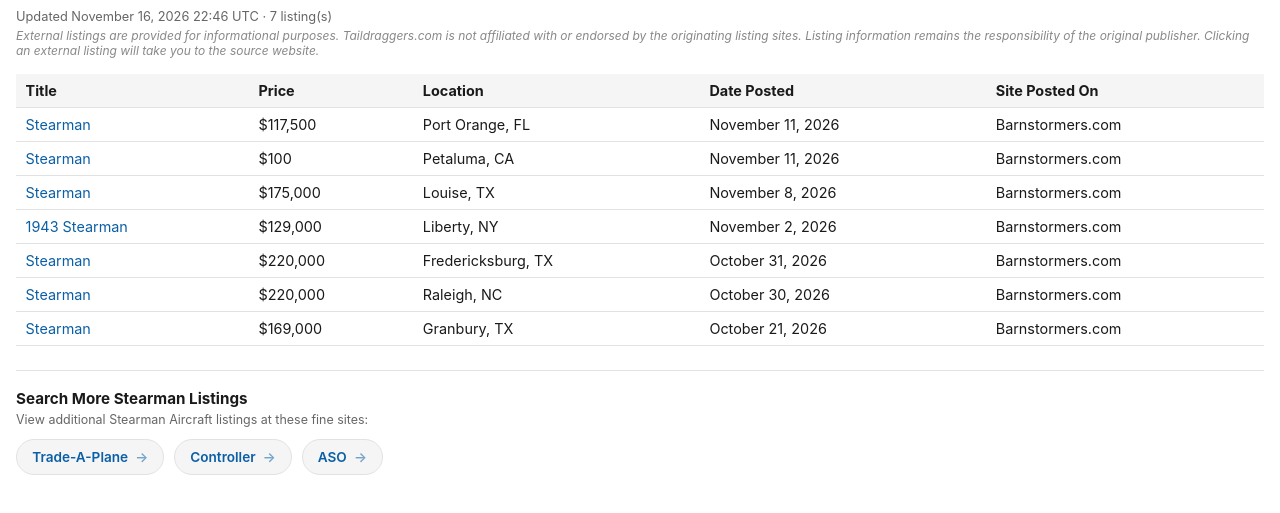
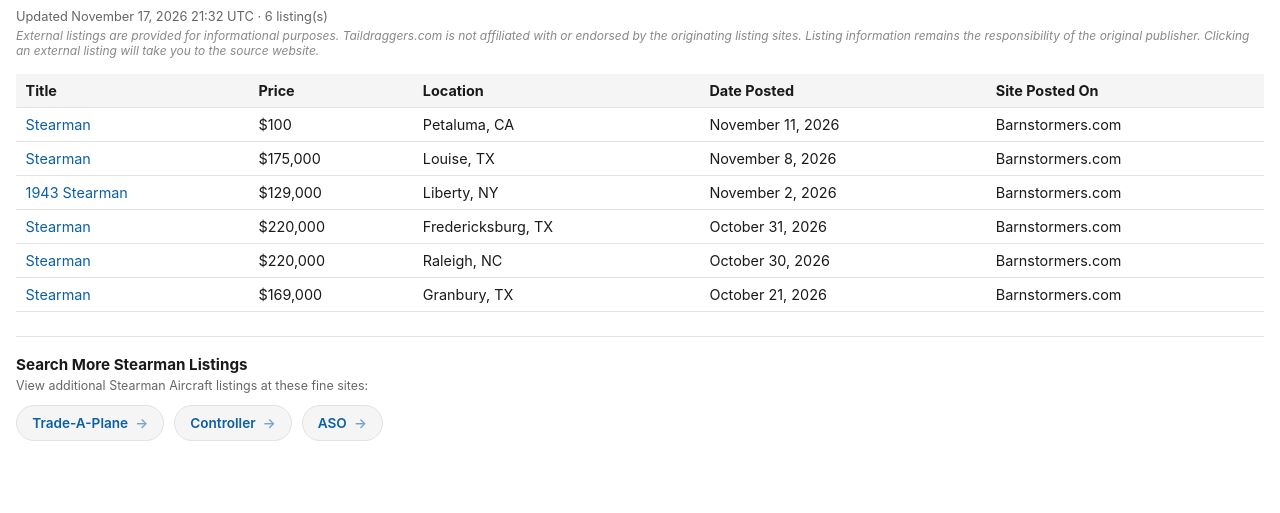
Before and after one commit to taildraggers/stearman, a plain HTML site: page docs/index.html in a window 1280 px wide. Shown: the part 43-556 px from the top of the page. Drawn offline with Linux system fonts and the light colour scheme.

Commit message:
Update Stearman listings (2026-11-17)

```diff
--- a/docs/index.html
+++ b/docs/index.html
@@ -76,14 +76,13 @@
 </head>
 <body>
   <h1>Other Stearman Ads on the Web</h1>
-  <div class="updated">Updated November 16, 2026 22:46 UTC &middot; 7 listing(s)</div>
+  <div class="updated">Updated November 17, 2026 21:32 UTC &middot; 6 listing(s)</div>
   <div class="disclaimer">External listings are provided for informational purposes. Taildraggers.com is not affiliated with or endorsed by the originating listing sites. Listing information remains the responsibility of the original publisher. Clicking an external listing will take you to the source website.</div>
   <table>
     <thead>
       <tr><th>Title</th><th>Price</th><th>Location</th><th>Date Posted</th><th>Site Posted On</th></tr>
     </thead>
     <tbody>
-        <tr><td><a href="https://www.barnstormers.com/classified-2039067-Jones-Restored-Stearman.html" target="_blank" rel="noopener noreferrer">Stearman</a></td><td>$117,500</td><td>Port Orange, FL</td><td>November 11, 2026</td><td>Barnstormers.com</td></tr>
         <tr><td><a href="https://www.barnstormers.com/classified-2079096-Stearman-B-13-2-lever-quadrant.html" target="_blank" rel="noopener noreferrer">Stearman</a></td><td>$100</td><td>Petaluma, CA</td><td>November 11, 2026</td><td>Barnstormers.com</td></tr>
         <tr><td><a href="https://www.barnstormers.com/classified-2036422-BOEING-STEARMAN-275-HP-JAKE.html" target="_blank" rel="noopener noreferrer">Stearman</a></td><td>$175,000</td><td>Louise, TX</td><td>November 8, 2026</td><td>Barnstormers.com</td></tr>
         <tr><td><a href="https://www.barnstormers.com/classified-2081410-1943-450-Stearman-N61GP.html" target="_blank" rel="noopener noreferrer">1943 Stearman</a></td><td>$129,000</td><td>Liberty, NY</td><td>November 2, 2026</td><td>Barnstormers.com</td></tr>
```
